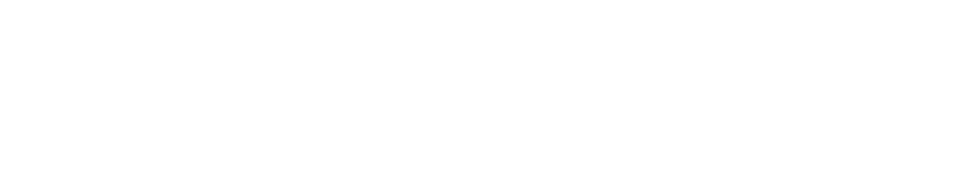
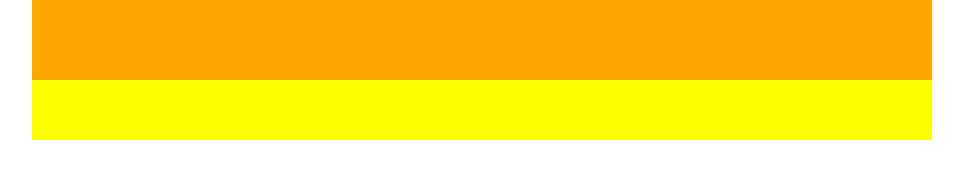
Before and after one commit to AntonioSabella/htmlcss-struttura-wp, a plain HTML site: page index.html in a window 1280 px wide. Shown: the whole page, without its empty margins (158-1121 px from the left). Drawn offline with Linux system fonts and the light colour scheme.

Commit message:
Add header+nav

```diff
--- a/css/style.css
+++ b/css/style.css
@@ -3,3 +3,18 @@
     padding: 0;
     box-sizing: border-box;
 }
+
+.mega_container {
+    width: 900px;
+    margin: 0 auto;
+}
+
+#site_header {
+    height: 80px;
+    background-color: orange;
+}
+
+#site_nav {
+    height: 60px;
+    background-color: yellow;
+}
--- a/index.html
+++ b/index.html
@@ -12,9 +12,17 @@
     <div class="mega_container">
         <div id="site_header"></div>
         <!-- /#site_header -->
-        <div id="site-nav"></div>
+        <div id="site_nav"></div>
         <!-- /#site-nav -->
-        <div id="site_main"></div>
+        <div id="site_main">
+            <div class="top_main"></div>
+            <!-- /.top_main -->
+            <div class="middle_main"></div>
+            <!-- /.middle_main -->
+            <div class="bottom_main"></div>
+            <!-- /.bottom_main -->
+
+        </div>
         <!-- /#site_main -->
         <div id="site_footer"></div>
         <!-- /#site_footer -->
```
